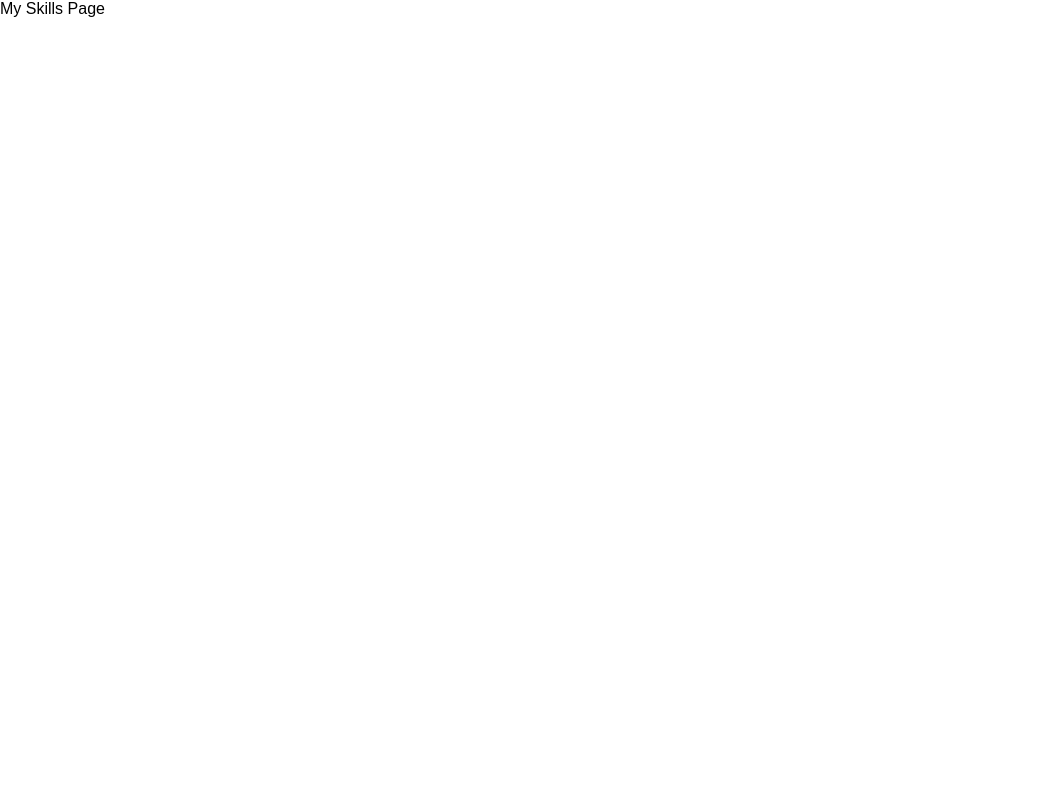
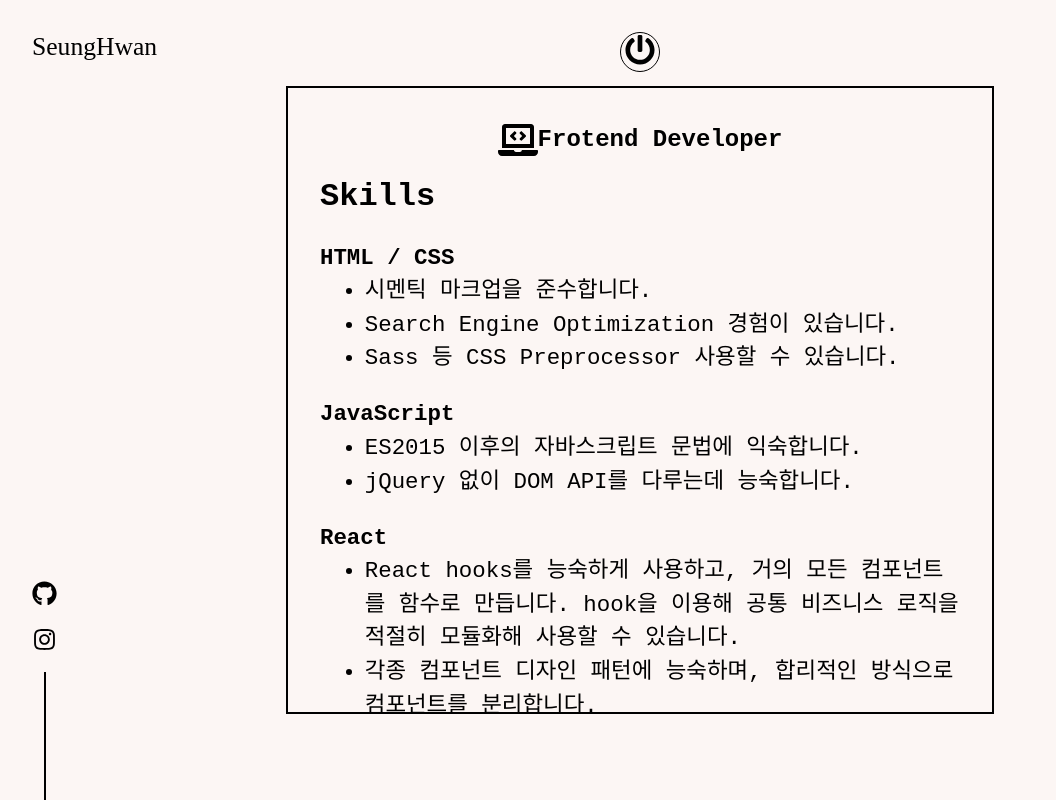
Before and after one commit to sh981013s/portfolio, a React (Create React App) app: page /skills in a window 1280 px wide. Shown: the whole page, without its empty margins (0-1056 px from the left). Built offline with nearby package versions, Linux system fonts and the light colour scheme; the HTML template or start-up script is replaced by a standard one.

Commit message:
skill template

```diff
--- /dev/null
+++ b/src/components/Intro.js
@@ -0,0 +1,90 @@
+import styled from 'styled-components';
+import {motion} from 'framer-motion';
+import Me from '../assets/Images/profile-img2.png';
+
+const Box = styled(motion.div)`
+  position: absolute;
+  left: 50%;
+  top: 50%;
+  transform: translate(-50%, -50%);
+  width: 65vw;
+  height: 55vh;
+  display: flex;
+
+
+  background: linear-gradient(
+    to right,
+    ${props => props.theme.body} 50%,
+    ${props => props.theme.text} 50%
+  ) bottom,
+  linear-gradient(
+          to right,
+          ${props => props.theme.body} 50%,
+          ${props => props.theme.text} 50%
+  ) top;
+  background-repeat: no-repeat;
+  background-size: 100% 2px;
+  border-left: 2px solid ${props => props.theme.body};
+  border-right: 2px solid ${props => props.theme.text};
+  z-index: 1;
+`
+
+const SubBox = styled.div`
+  width: 50%;
+  position: relative;
+  display: flex;
+  .pic {
+    position: absolute;
+    bottom: 0;
+    left: 50%;
+    transform: translateX(-50%);
+    width: 100%;
+    height: auto;
+  }
+`
+
+const Text = styled.div`
+  font-size: calc(1em + 1.5vw);
+  color: ${props => props.theme.body};
+  padding: 2em;
+  cursor: pointer;
+
+  display: flex;
+  flex-direction: column;
+  justify-content: center;
+
+  &>*:last-child {
+    color: ${props => `rgba(${props.theme.bodyRgba},.6)`};
+    font-size: calc(.5rem + 1.5vw);
+    font-weight: 300;
+  }
+`
+
+const Intro = () => {
+    return (
+        <Box
+            initial={{height:0}}
+            animate={{height: '55vh'}}
+            transition={{ type: 'spring', duration:2, delay:1 }}
+        >
+            <SubBox>
+                <Text>
+                    <h1>Hi,</h1>
+                    <h6>I'm SeungHwan.</h6>
+                    <h7>Currently focusing on React</h7>
+                </Text>
+            </SubBox>
+            <SubBox>
+                <motion.div
+                    initial={{opacity:0}}
+                    animate={{opacity: 1}}
+                    transition={{ duration:1, delay:2 }}
+                >
+                    <img className='pic' src={Me} alt="Profile Pic"/>
+                </motion.div>
+            </SubBox>
+        </Box>
+    )
+}
+
+export default Intro;
--- a/src/components/Main.js
+++ b/src/components/Main.js
@@ -5,6 +5,8 @@ import SocialIcons from "../subComponents/SocialIcons";
 import {NavLink} from "react-router-dom";
 import {YinYang} from "./AllSvgs";
 import {useState} from "react";
+import Intro from "./Intro";
+import {motion} from "framer-motion";
 
 const MainContainer = styled.div`
   background: ${props => props.theme.body};
@@ -43,7 +45,7 @@ const Blog = styled(NavLink)`
 `
 
 const Work = styled(NavLink)`
-  color: ${props => props.theme.text};
+  color: ${props => props.click ? props.theme.body : props.theme.text};
   position: absolute;
   top: 50%;
   left: 1.3rem;
@@ -64,7 +66,7 @@ const BottomBar = styled.div`
 `
 
 const About = styled(NavLink)`
-  color: ${props => props.theme.text};
+  color: ${props => props.click ? props.theme.body : props.theme.text};
   text-decoration: none;
   z-index: 1;
 `
@@ -119,6 +121,7 @@ const DarkDiv = styled.div`
   width: ${props => props.click ? '50%' : '0%'};
   height: ${props => props.click ? '100%' : '0%'};
   z-index: 1;
+  transition: height .5s ease, width 1s ease .5s;
 `
 
 const Main = () => {
@@ -132,8 +135,8 @@ const Main = () => {
             <DarkDiv click={click}/>
             <Container>
                 <PowerButton />
-                <LogoComponent />
-                <SocialIcons />
+                <LogoComponent theme={click ? 'dark' : 'light'}/>
+                <SocialIcons theme={click ? 'dark' : 'light'}/>
 
                 <Center click={click}>
                     <YinYang onClick={handleClick} width={click ? 150 : 200} height={click ? 150 : 200} fill='currentColor' />
@@ -141,33 +144,49 @@ const Main = () => {
                 </Center>
 
                 <Contact target="_blank" to={{pathname:'mailto:sh981013s@gmail.com'}}>
-                    <h2>
+                    <motion.h2
+                        whileHover={{scale: 1.1}}
+                        whileTap={{scale:.9}}
+                    >
                         Email me 📬
-                    </h2>
+                    </motion.h2>
                 </Contact>
                 <Blog target="_blank" to={{pathname:'https://hwani.dev/'}}>
-                    <h2>
+                    <motion.h2
+                        whileHover={{scale: 1.1}}
+                        whileTap={{scale:.9}}
+                    >
                         Blog
-                    </h2>
+                    </motion.h2>
                 </Blog>
-                <Work to='/work'>
-                    <h2>
+                <Work click={click} to='/work'>
+                    <motion.h2
+                        whileHover={{scale: 1.1}}
+                        whileTap={{scale:.9}}
+                    >
                         Work
-                    </h2>
+                    </motion.h2>
                 </Work>
                 <BottomBar>
-                    <About to='/about'>
-                        <h2>
+                    <About click={click} to='/about'>
+                        <motion.h2
+                            whileHover={{scale: 1.1}}
+                            whileTap={{scale:.9}}
+                        >
                             About me.
-                        </h2>
+                        </motion.h2>
                     </About>
                     <Skills to='/skills'>
-                        <h2>
+                        <motion.h2
+                            whileHover={{scale: 1.1}}
+                            whileTap={{scale:.9}}
+                        >
                             My Skills.
-                        </h2>
+                        </motion.h2>
                     </Skills>
                 </BottomBar>
             </Container>
+            {click ? <Intro click={click} /> : null}
         </MainContainer>
     )
 }
--- a/src/components/MySkillsPage.js
+++ b/src/components/MySkillsPage.js
@@ -1,8 +1,93 @@
+import {ThemeProvider} from "styled-components";
+import {lightTheme} from "./Themes";
+import styled from 'styled-components';
+import {Design, Develope} from './AllSvgs';
+import PowerButton from "../subComponents/PowerButton";
+import LogoComponent from "../subComponents/LogoComponent";
+import SocialIcons from "../subComponents/SocialIcons";
+
+const Box = styled.div`
+  background: ${props => props.theme.body};
+  width: 100vw;
+  height: 100vh;
+  position: relative;
+  display: flex;
+  justify-content: space-evenly;
+  align-items: center;
+`
+
+const Main = styled.div`
+  border: 2px solid ${props => props.theme.text};
+  color: ${props => props.theme.text};
+  background: ${props => props.theme.body};
+  padding: 2rem;
+  width: 50vw;
+  height: 70vh;
+  z-index: 3;
+  line-height: 1.5;
+  font-family: 'Ubuntu Mono',monospace;
+  display: flex;
+  flex-direction: column;
+  justify-content: space-between;
+  h1 {
+    margin: .4em 0;
+  }
+`
+
+const Title = styled.h2`
+  display: flex;
+  justify-content: center;
+  align-items: center;
+  font-size: calc(1em + 1vh);
+`
+
+const Description = styled.div`
+  color: ${props => props.theme.text};
+  font-size: calc(.6em + 1vw);
+  padding: .5rem 0;
+  ul>*:not(:first-child) {
+    margin-left: 2em;
+  }
+  &>*:not(:last-child) {
+    margin-bottom: 1em;
+  }
+`
+
 const MySkillsPage = () => {
     return (
-        <div>
-            My Skills Page
-        </div>
+        <ThemeProvider theme={lightTheme}>
+            <Box>
+                <LogoComponent theme='light' />
+                <SocialIcons theme='light' />
+                <PowerButton />
+                <Main>
+                    <Title>
+                        <Develope width={40} height={40} /> Frotend Developer
+                    </Title>
+{/*                        한번 만들었던 방식은 쉽고 편하지만, 성장에는 한계가 있다고 믿고, 새로운 시도를
+                        해보면서 컴포트 존에서 항상 벗어나려고 의식적으로 노력하는 '이승환' 입니다.*/}
+                    <h1>Skills</h1>
+                    <Description>
+                        <ul>
+                            <h4>HTML / CSS</h4>
+                            <li>시멘틱 마크업을 준수합니다.</li>
+                            <li>Search Engine Optimization 경험이 있습니다.</li>
+                            <li>Sass 등 CSS Preprocessor 사용할 수 있습니다.</li>
+                        </ul>
+                        <ul>
+                            <h4>JavaScript</h4>
+                            <li>ES2015 이후의 자바스크립트 문법에 익숙합니다.</li>
+                            <li>jQuery 없이 DOM API를 다루는데 능숙합니다.</li>
+                        </ul>
+                        <ul>
+                            <h4>React</h4>
+                            <li>React hooks를 능숙하게 사용하고, 거의 모든 컴포넌트를 함수로 만듭니다. hook을 이용해 공통 비즈니스 로직을 적절히 모듈화해 사용할 수 있습니다.</li>
+                            <li>각종 컴포넌트 디자인 패턴에 능숙하며, 합리적인 방식으로 컴포넌트를 분리합니다.</li>
+                        </ul>
+                    </Description>
+                </Main>
+            </Box>
+        </ThemeProvider>
     )
 }
 
--- a/src/subComponents/LogoComponent.js
+++ b/src/subComponents/LogoComponent.js
@@ -1,10 +1,11 @@
 import styled from "styled-components";
+import {DarkTheme} from "../components/Themes";
 
 const Logo = styled.div`
 display: inline-block;
-color: ${props => props.theme.text};
+color: ${props => props.color === 'dark' ? DarkTheme.text : DarkTheme.body};
   font-family: 'Pacifico', cursive;
-  font-size: 2rem;
+  font-size: calc(1rem + 1.2vh);
 
   position: fixed;
   left: 2rem;
@@ -12,9 +13,9 @@ color: ${props => props.theme.text};
   z-index: 3;
 `
 
-const LogoComponent = () => {
+const LogoComponent = (props) => {
     return (
-        <Logo>
+        <Logo color={props.theme}>
             SeungHwan
         </Logo>
     )
--- a/src/subComponents/SocialIcons.js
+++ b/src/subComponents/SocialIcons.js
@@ -1,6 +1,7 @@
 import {NavLink} from "react-router-dom";
 import {Github, Instagram} from "../components/AllSvgs";
 import styled from 'styled-components';
+import {DarkTheme} from "../components/Themes";
 
 const Icons = styled.div`
   display: flex;
@@ -19,25 +20,25 @@ const Icons = styled.div`
 const Line = styled.span`
   width: 2px;
   height: 8rem;
-  background: ${props => props.theme.text};
+  background: ${props => props.color === 'dark' ? DarkTheme.text : DarkTheme.body};
 `
 
-const SocialIcons = () => {
+const SocialIcons = (props) => {
     return (
         <Icons>
             <div>
                 <div>
                     <NavLink style={{color:'inherit'}} target='_blank' to={{pathname:'https://github.com/sh981013s'}}>
-                        <Github width={25} height={25} fill='currentColor'/>
+                        <Github width={25} height={25} fill={props.theme === 'dark' ? DarkTheme.text : DarkTheme.body} />
                     </NavLink>
                 </div>
                 <div>
                     <NavLink style={{color:'inherit'}}  target='_blank' to={{pathname:'https://www.instagram.com/hwani_981013/'}}>
-                        <Instagram width={25} height={25} fill='currentColor'/>
+                        <Instagram width={25} height={25} fill={props.theme === 'dark' ? DarkTheme.text : DarkTheme.body} />
                     </NavLink>
                 </div>
             </div>
-            <Line />
+            <Line color={props.theme}/>
         </Icons>
     )
 }
```
Also changed, not shown: src/components/AllSvgs.js (+0 -8 lines).
